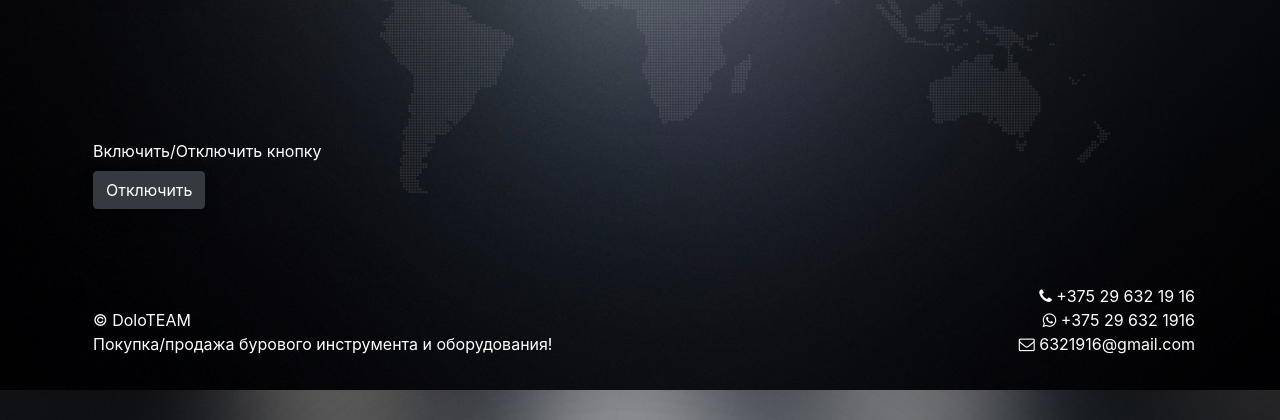
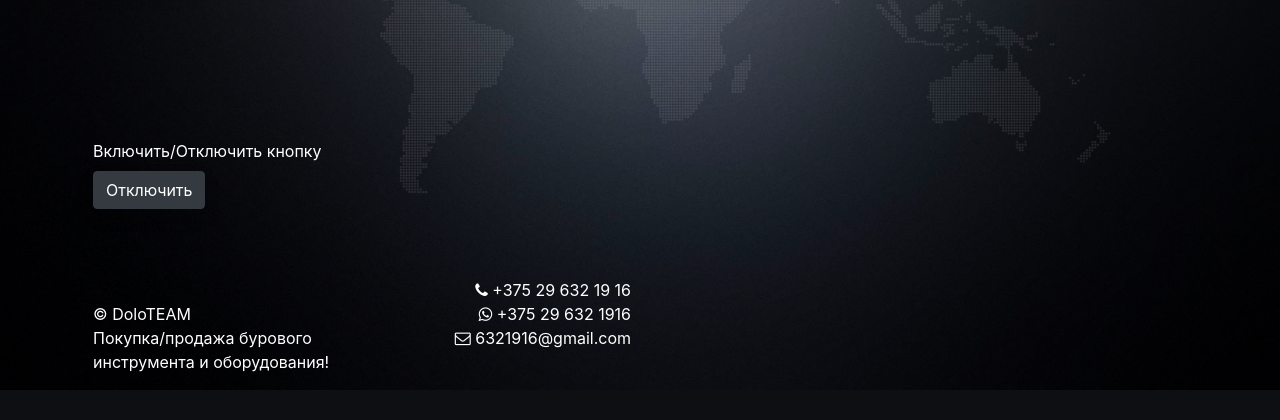
Before and after one commit to AlexanderIvanov20/BotResender, a Django app: page /set-count/ in a window 1280 px wide. Shown: the part 410-830 px from the top of the page. After the commit the page ends 800 px from the top, so only its background shows below. Run offline with Django 3.2, Linux system fonts and the light colour scheme; some libraries are stand-ins or nearby versions.

Commit message:
Return preload. Connect js and css. Fix footer

```diff
--- a/BotSender/static/assets/css/custom.css
+++ b/BotSender/static/assets/css/custom.css
@@ -1,220 +1,218 @@
-/* .animate {
-    -moz-transition: 0.4s cubic-bezier(0.69, 0.01, 0.1, 1.01);
-    -webkit-transition: 0.4s cubic-bezier(0.69, 0.01, 0.1, 1.01);
-    transition: 0.4s cubic-bezier(0.69, 0.01, 0.1, 1.01);
+/* 2. Preload */
+#preload {
+	background: #000;
+	height: 100%;
+	left: 0;
+	position: fixed;
+	top: 0;
+	width: 100%;
+	z-index: 998;
 }
-  .animate.translate-z-in {
-    opacity: 0;
-    -moz-transform: translateZ(10px);
-    -ms-transform: translateZ(10px);
-    -webkit-transform: translateZ(10px);
-    transform: translateZ(10px);
-    -moz-transition: 1.5s cubic-bezier(0.69, 0.01, 0.1, 1.01);
-    -webkit-transition: 1.5s cubic-bezier(0.69, 0.01, 0.1, 1.01);
-    transition: 1.5s cubic-bezier(0.69, 0.01, 0.1, 1.01);
+
+#preload-content {
+	height: 100px;
+	left: 50%;
+	margin-left: -50px;
+	position: absolute;
+	top: 40%;
+	width: 100px;
+	z-index: 999;
 }
-  .animate.translate-z-in.in {
-    opacity: 1;
-    -moz-transform: translateZ(0px);
-    -ms-transform: translateZ(0px);
-    -webkit-transform: translateZ(0px);
-    transform: translateZ(0px);
+
+.cssload-loader {
+	position: relative;
+	left: calc(50% - 31px);
+	width: 62px;
+	height: 62px;
+	border-radius: 50%;
+		-o-border-radius: 50%;
+		-ms-border-radius: 50%;
+		-webkit-border-radius: 50%;
+		-moz-border-radius: 50%;
+	perspective: 780px;
 }
-  .animate.translate-z-out {
-    opacity: 0;
-    -moz-transform: translateZ(-10px);
-    -ms-transform: translateZ(-10px);
-    -webkit-transform: translateZ(-10px);
-    transform: translateZ(-10px);
-    -moz-transition: 1.5s cubic-bezier(0.69, 0.01, 0.1, 1.01);
-    -webkit-transition: 1.5s cubic-bezier(0.69, 0.01, 0.1, 1.01);
-    transition: 1.5s cubic-bezier(0.69, 0.01, 0.1, 1.01);
+
+.cssload-inner {
+	position: absolute;
+	width: 100%;
+	height: 100%;
+	box-sizing: border-box;
+		-o-box-sizing: border-box;
+		-ms-box-sizing: border-box;
+		-webkit-box-sizing: border-box;
+		-moz-box-sizing: border-box;
+	border-radius: 50%;
+		-o-border-radius: 50%;
+		-ms-border-radius: 50%;
+		-webkit-border-radius: 50%;
+		-moz-border-radius: 50%;
 }
-  .animate.translate-z-out.in {
-    opacity: 1;
-    -moz-transform: translateZ(0px);
-    -ms-transform: translateZ(0px);
-    -webkit-transform: translateZ(0px);
-    transform: translateZ(0px);
+
+.cssload-inner.cssload-one {
+	left: 0%;
+	top: 0%;
+	animation: cssload-rotate-one 1.15s linear infinite;
+		-o-animation: cssload-rotate-one 1.15s linear infinite;
+		-ms-animation: cssload-rotate-one 1.15s linear infinite;
+		-webkit-animation: cssload-rotate-one 1.15s linear infinite;
+		-moz-animation: cssload-rotate-one 1.15s linear infinite;
+	border-bottom: 3px solid rgb(255,255,255);
 }
-  .animate.scale-out {
-    opacity: 0;
-    -moz-transform: scale(0.98);
-    -ms-transform: scale(0.98);
-    -webkit-transform: scale(0.98);
-    transform: scale(0.98);
-    -moz-transition: 1.5s cubic-bezier(0.69, 0.01, 0.1, 1.01);
-    -webkit-transition: 1.5s cubic-bezier(0.69, 0.01, 0.1, 1.01);
-    transition: 1.5s cubic-bezier(0.69, 0.01, 0.1, 1.01);
+
+.cssload-inner.cssload-two {
+	right: 0%;
+	top: 0%;
+	animation: cssload-rotate-two 1.15s linear infinite;
+		-o-animation: cssload-rotate-two 1.15s linear infinite;
+		-ms-animation: cssload-rotate-two 1.15s linear infinite;
+		-webkit-animation: cssload-rotate-two 1.15s linear infinite;
+		-moz-animation: cssload-rotate-two 1.15s linear infinite;
+	border-right: 3px solid rgb(255,255,255);
 }
-  .animate.scale-out.in {
-    opacity: 1;
-    -moz-transform: scale(1);
-    -ms-transform: scale(1);
-    -webkit-transform: scale(1);
-    transform: scale(1);
+
+.cssload-inner.cssload-three {
+	right: 0%;
+	bottom: 0%;
+	animation: cssload-rotate-three 1.15s linear infinite;
+		-o-animation: cssload-rotate-three 1.15s linear infinite;
+		-ms-animation: cssload-rotate-three 1.15s linear infinite;
+		-webkit-animation: cssload-rotate-three 1.15s linear infinite;
+		-moz-animation: cssload-rotate-three 1.15s linear infinite;
+	border-top: 3px solid rgb(255,255,255);
 }
-  .animate.scale-in {
-    opacity: 0;
-    -moz-transform: scale(1.02);
-    -ms-transform: scale(1.02);
-    -webkit-transform: scale(1.02);
-    transform: scale(1.02);
-    -moz-transition: 0.5s cubic-bezier(0.69, 0.01, 0.1, 1.01);
-    -webkit-transition: 0.5s cubic-bezier(0.69, 0.01, 0.1, 1.01);
-    transition: 0.5s cubic-bezier(0.69, 0.01, 0.1, 1.01);
+
+
+@keyframes cssload-rotate-one {
+	0% {
+		transform: rotateX(35deg) rotateY(-45deg) rotateZ(0deg);
 	}
-  .animate.scale-in.in {
-    opacity: 1;
-    -moz-transform: scale(1);
-    -ms-transform: scale(1);
-    -webkit-transform: scale(1);
-    transform: scale(1);
+	100% {
+		transform: rotateX(35deg) rotateY(-45deg) rotateZ(360deg);
 	}
-  .animate.fade-in {
-    opacity: 0;
 }
-  .animate.fade-in.in {
-    opacity: 1;
+
+@-o-keyframes cssload-rotate-one {
+	0% {
+		-o-transform: rotateX(35deg) rotateY(-45deg) rotateZ(0deg);
 	}
-  .animate.fade-out {
-    opacity: 1;
+	100% {
+		-o-transform: rotateX(35deg) rotateY(-45deg) rotateZ(360deg);
 	}
-  .animate.fade-out.in {
-    opacity: 0;
 }
-  .animate.animation-time-01s {
-    -moz-transition: 0.1s cubic-bezier(0.69, 0.01, 0.1, 1.01);
-    -webkit-transition: 0.1s cubic-bezier(0.69, 0.01, 0.1, 1.01);
-    transition: 0.1s cubic-bezier(0.69, 0.01, 0.1, 1.01);
+
+@-ms-keyframes cssload-rotate-one {
+	0% {
+		-ms-transform: rotateX(35deg) rotateY(-45deg) rotateZ(0deg);
 	}
-  .animate.animation-time-02s {
-    -moz-transition: 0.2s cubic-bezier(0.69, 0.01, 0.1, 1.01);
-    -webkit-transition: 0.2s cubic-bezier(0.69, 0.01, 0.1, 1.01);
-    transition: 0.2s cubic-bezier(0.69, 0.01, 0.1, 1.01);
+	100% {
+		-ms-transform: rotateX(35deg) rotateY(-45deg) rotateZ(360deg);
 	}
-  .animate.animation-time-03s {
-    -moz-transition: 0.3s cubic-bezier(0.69, 0.01, 0.1, 1.01);
-    -webkit-transition: 0.3s cubic-bezier(0.69, 0.01, 0.1, 1.01);
-    transition: 0.3s cubic-bezier(0.69, 0.01, 0.1, 1.01);
 }
-  .animate.animation-time-04s {
-    -moz-transition: 0.4s cubic-bezier(0.69, 0.01, 0.1, 1.01);
-    -webkit-transition: 0.4s cubic-bezier(0.69, 0.01, 0.1, 1.01);
-    transition: 0.4s cubic-bezier(0.69, 0.01, 0.1, 1.01);
+
+@-webkit-keyframes cssload-rotate-one {
+	0% {
+		-webkit-transform: rotateX(35deg) rotateY(-45deg) rotateZ(0deg);
 	}
-  .animate.animation-time-05s {
-    -moz-transition: 0.5s cubic-bezier(0.69, 0.01, 0.1, 1.01);
-    -webkit-transition: 0.5s cubic-bezier(0.69, 0.01, 0.1, 1.01);
-    transition: 0.5s cubic-bezier(0.69, 0.01, 0.1, 1.01);
+	100% {
+		-webkit-transform: rotateX(35deg) rotateY(-45deg) rotateZ(360deg);
 	}
-  .animate.animation-time-06s {
-    -moz-transition: 0.6s cubic-bezier(0.69, 0.01, 0.1, 1.01);
-    -webkit-transition: 0.6s cubic-bezier(0.69, 0.01, 0.1, 1.01);
-    transition: 0.6s cubic-bezier(0.69, 0.01, 0.1, 1.01);
 }
-  .animate.animation-time-07s {
-    -moz-transition: 0.7s cubic-bezier(0.69, 0.01, 0.1, 1.01);
-    -webkit-transition: 0.7s cubic-bezier(0.69, 0.01, 0.1, 1.01);
-    transition: 0.7s cubic-bezier(0.69, 0.01, 0.1, 1.01);
+
+@-moz-keyframes cssload-rotate-one {
+	0% {
+		-moz-transform: rotateX(35deg) rotateY(-45deg) rotateZ(0deg);
 	}
-  .animate.animation-time-08s {
-    -moz-transition: 0.8s cubic-bezier(0.69, 0.01, 0.1, 1.01);
-    -webkit-transition: 0.8s cubic-bezier(0.69, 0.01, 0.1, 1.01);
-    transition: 0.8s cubic-bezier(0.69, 0.01, 0.1, 1.01);
+	100% {
+		-moz-transform: rotateX(35deg) rotateY(-45deg) rotateZ(360deg);
 	}
-  .animate.animation-time-09s {
-    -moz-transition: 0.9s cubic-bezier(0.69, 0.01, 0.1, 1.01);
-    -webkit-transition: 0.9s cubic-bezier(0.69, 0.01, 0.1, 1.01);
-    transition: 0.9s cubic-bezier(0.69, 0.01, 0.1, 1.01);
 }
-  .animate.animation-time-1s {
-    -moz-transition: 1s cubic-bezier(0.69, 0.01, 0.1, 1.01);
-    -webkit-transition: 1s cubic-bezier(0.69, 0.01, 0.1, 1.01);
-    transition: 1s cubic-bezier(0.69, 0.01, 0.1, 1.01);
+
+@keyframes cssload-rotate-two {
+	0% {
+		transform: rotateX(50deg) rotateY(10deg) rotateZ(0deg);
 	}
-  .animate.animation-time-1-5s {
-    -moz-transition: 1.5s cubic-bezier(0.69, 0.01, 0.1, 1.01);
-    -webkit-transition: 1.5s cubic-bezier(0.69, 0.01, 0.1, 1.01);
-    transition: 1.5s cubic-bezier(0.69, 0.01, 0.1, 1.01);
+	100% {
+		transform: rotateX(50deg) rotateY(10deg) rotateZ(360deg);
 	}
-  .animate.animation-time-2s {
-    -moz-transition: 2s cubic-bezier(0.69, 0.01, 0.1, 1.01);
-    -webkit-transition: 2s cubic-bezier(0.69, 0.01, 0.1, 1.01);
-    transition: 2s cubic-bezier(0.69, 0.01, 0.1, 1.01);
 }
-  .animate.animation-time-2-5s {
-    -moz-transition: 2.5s cubic-bezier(0.69, 0.01, 0.1, 1.01);
-    -webkit-transition: 2.5s cubic-bezier(0.69, 0.01, 0.1, 1.01);
-    transition: 2.5s cubic-bezier(0.69, 0.01, 0.1, 1.01);
+
+@-o-keyframes cssload-rotate-two {
+	0% {
+		-o-transform: rotateX(50deg) rotateY(10deg) rotateZ(0deg);
 	}
-  .animate.animation-time-3s {
-    -moz-transition: 3s cubic-bezier(0.69, 0.01, 0.1, 1.01);
-    -webkit-transition: 3s cubic-bezier(0.69, 0.01, 0.1, 1.01);
-    transition: 3s cubic-bezier(0.69, 0.01, 0.1, 1.01);
+	100% {
+		-o-transform: rotateX(50deg) rotateY(10deg) rotateZ(360deg);
 	}
-  .animate.delay-01s {
-    -moz-transition-delay: 0.1s;
-    -webkit-transition-delay: 0.1s;
-    transition-delay: 0.1s;
 }
-  .animate.delay-02s {
-    -moz-transition-delay: 0.2s;
-    -webkit-transition-delay: 0.2s;
-    transition-delay: 0.2s;
+
+@-ms-keyframes cssload-rotate-two {
+	0% {
+		-ms-transform: rotateX(50deg) rotateY(10deg) rotateZ(0deg);
 	}
-  .animate.delay-03s {
-    -moz-transition-delay: 0.3s;
-    -webkit-transition-delay: 0.3s;
-    transition-delay: 0.3s;
+	100% {
+		-ms-transform: rotateX(50deg) rotateY(10deg) rotateZ(360deg);
 	}
-  .animate.delay-04s {
-    -moz-transition-delay: 0.4s;
-    -webkit-transition-delay: 0.4s;
-    transition-delay: 0.4s;
 }
-  .animate.delay-05s {
-    -moz-transition-delay: 0.5s;
-    -webkit-transition-delay: 0.5s;
-    transition-delay: 0.5s;
+
+@-webkit-keyframes cssload-rotate-two {
+	0% {
+		-webkit-transform: rotateX(50deg) rotateY(10deg) rotateZ(0deg);
 	}
-  .animate.delay-06s {
-    -moz-transition-delay: 0.6s;
-    -webkit-transition-delay: 0.6s;
-    transition-delay: 0.6s;
+	100% {
+		-webkit-transform: rotateX(50deg) rotateY(10deg) rotateZ(360deg);
 	}
-  .animate.delay-07s {
-    -moz-transition-delay: 0.7s;
-    -webkit-transition-delay: 0.7s;
-    transition-delay: 0.7s;
 }
-  .animate.delay-08s {
-    -moz-transition-delay: 0.8s;
-    -webkit-transition-delay: 0.8s;
-    transition-delay: 0.8s;
+
+@-moz-keyframes cssload-rotate-two {
+	0% {
+		-moz-transform: rotateX(50deg) rotateY(10deg) rotateZ(0deg);
 	}
-  .animate.delay-09s {
-    -moz-transition-delay: 0.9s;
-    -webkit-transition-delay: 0.9s;
-    transition-delay: 0.9s;
+	100% {
+		-moz-transform: rotateX(50deg) rotateY(10deg) rotateZ(360deg);
 	}
-  .animate.delay-1s {
-    -moz-transition-delay: 1s;
-    -webkit-transition-delay: 1s;
-    transition-delay: 1s;
 }
-  .animate.delay-1-5s {
-    -moz-transition-delay: 1.5s;
-    -webkit-transition-delay: 1.5s;
-    transition-delay: 1.5s;
+
+@keyframes cssload-rotate-three {
+	0% {
+		transform: rotateX(35deg) rotateY(55deg) rotateZ(0deg);
 	}
-  .animate.delay-2s {
-    -moz-transition-delay: 2s;
-    -webkit-transition-delay: 2s;
-    transition-delay: 2s;
+	100% {
+		transform: rotateX(35deg) rotateY(55deg) rotateZ(360deg);
 	}
-  .animate.delay-2-5s {
-    -moz-transition-delay: 2.5s;
-    -webkit-transition-delay: 2.5s;
-    transition-delay: 2.5s;
-  } */
+}
+
+@-o-keyframes cssload-rotate-three {
+	0% {
+		-o-transform: rotateX(35deg) rotateY(55deg) rotateZ(0deg);
+	}
+	100% {
+		-o-transform: rotateX(35deg) rotateY(55deg) rotateZ(360deg);
+	}
+}
+
+@-ms-keyframes cssload-rotate-three {
+	0% {
+		-ms-transform: rotateX(35deg) rotateY(55deg) rotateZ(0deg);
+	}
+	100% {
+		-ms-transform: rotateX(35deg) rotateY(55deg) rotateZ(360deg);
+	}
+}
+
+@-webkit-keyframes cssload-rotate-three {
+	0% {
+		-webkit-transform: rotateX(35deg) rotateY(55deg) rotateZ(0deg);
+	}
+	100% {
+		-webkit-transform: rotateX(35deg) rotateY(55deg) rotateZ(360deg);
+	}
+}
+
+@-moz-keyframes cssload-rotate-three {
+	0% {
+		-moz-transform: rotateX(35deg) rotateY(55deg) rotateZ(0deg);
+	}
+	100% {
+		-moz-transform: rotateX(35deg) rotateY(55deg) rotateZ(360deg);
+	}
+}
--- a/BotSender/static/assets/js/custom.js
+++ b/BotSender/static/assets/js/custom.js
@@ -4,7 +4,7 @@
 var openedSidePanel;
 
 // Page Preloader //
-		$(window).on('load', function(){
+    $(window).on('load', function(){
 		$('.fade-in').css({ position: 'relative', opacity: 0, top: -14 });
 		setTimeout(function(){
 			$('#preload-content').fadeOut(400, function(){
--- a/Resender/templates/new_index1.html
+++ b/Resender/templates/new_index1.html
@@ -50,7 +50,7 @@
             </div>
         </div>
 
-        <footer class="row pl-2">
+        <footer class="footer row pl-2">
             <!-- <div class="col-md-6 col-sm-6 col-xs-6"> -->
             <div class="col-md-6">
                 <p class="animate fade-in animation-time-2s delay-1-5s mt-4">
--- a/Resender/templates/style.html
+++ b/Resender/templates/style.html
@@ -24,11 +24,16 @@
         color: white !important;
     }
 
-
     .vertical-center {
         min-height: 100%;
         min-height: 60vh;
         display: flex;
         align-items: center;
     }
+
+    .footer {
+        bottom: 0;
+        position: absolute;
+        width: 45%;
+    }
 </style>
--- a/Resender/templates/wrapper.html
+++ b/Resender/templates/wrapper.html
@@ -21,20 +21,37 @@
 
 	<!-- Apple Icon -->
 	<link rel="apple-touch-icon" href="{% static 'assets/favicon.ico' %}">
+	<link rel="stylesheet" href="{% static 'assets/css/custom.css' %}">
 
 	<link rel="stylesheet" href="https://stackpath.bootstrapcdn.com/bootstrap/4.4.1/css/bootstrap.min.css"
 		integrity="sha384-Vkoo8x4CGsO3+Hhxv8T/Q5PaXtkKtu6ug5TOeNV6gBiFeWPGFN9MuhOf23Q9Ifjh" crossorigin="anonymous">
 	{% block head %}{% endblock head %}
 </head>
+<!-- Loading -->
+<div id="preload">
+	<div id="preload-content">
+		<div class="cssload-loader">
+			<div class="cssload-inner cssload-one"></div>
+			<div class="cssload-inner cssload-two"></div>
+			<div class="cssload-inner cssload-three"></div>
+		</div>
+	</div>
+</div>
 
 <body class="outer-background">
+
 	<div>
 		<div class="inner-background">
 			{% block body %}{% endblock body %}
 		</div>
 	</div>
+	<div class="backdrop"></div>
+	{% block postfix %}{% endblock postfix %}
 
-	{% block postfix %}{% endblock postfix %}
+	<script type="text/javascript" src="{% static 'assets/js/jquery-2.2.4.min.js' %}"></script>
+	<script type="text/javascript" src="{% static 'assets/bootstrap/js/bootstrap.min.js' %}"></script>
+	<script type="text/javascript" src="{% static 'assets/js/jquery.plugin.min.js' %}"></script>
+	<script type="text/javascript" src="{% static 'assets/js/custom.js' %}"></script>
 </body>
 
 </html>
```
Lines whose indentation alone changed are shown as unchanged.
